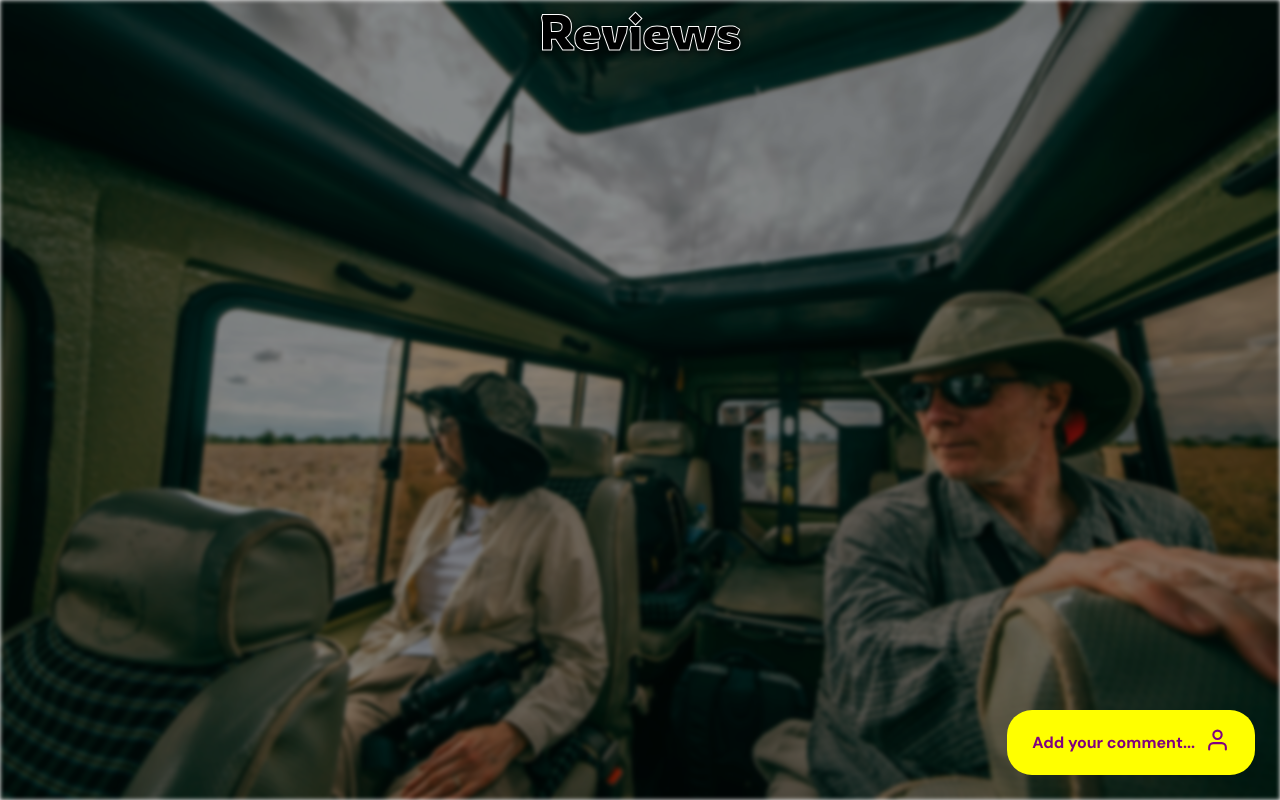
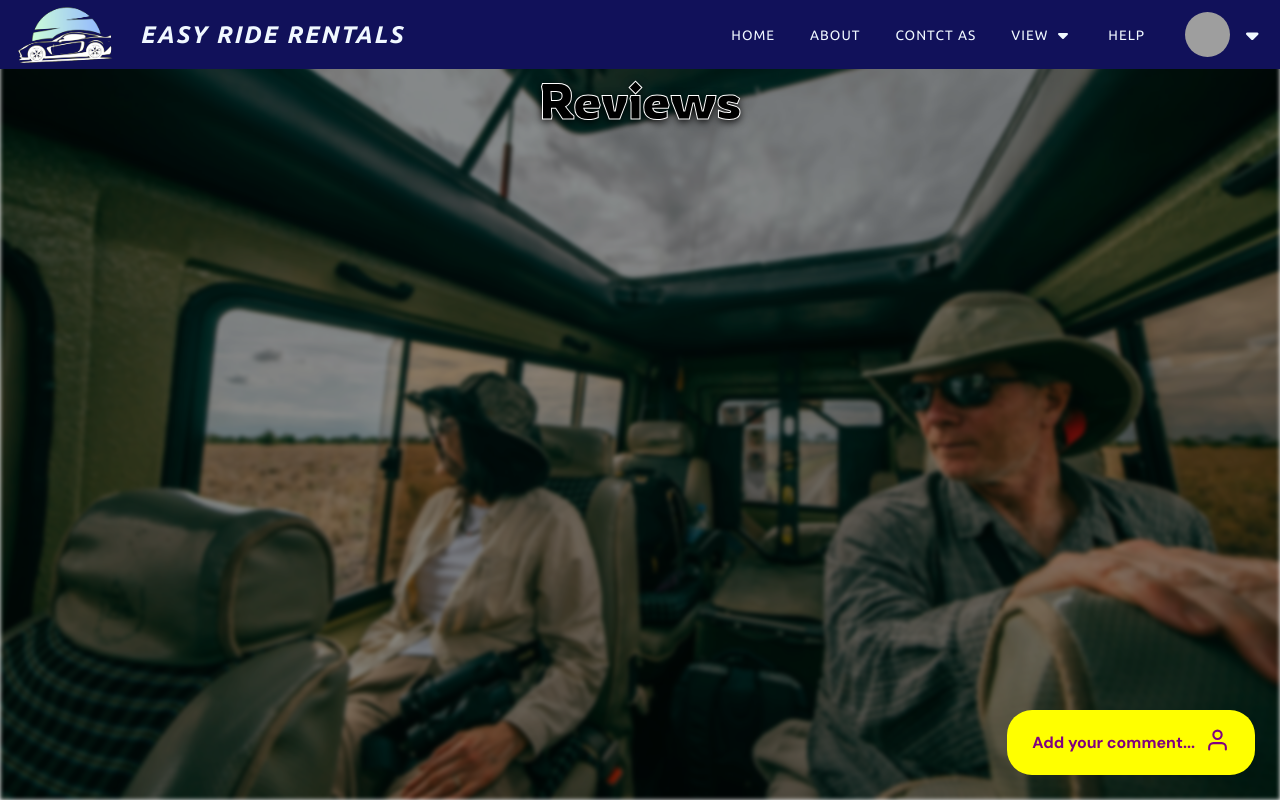
Before and after one commit to heshanJayawardhana/Vehical_Rentel_System, a PHP site: page /review_page/review.php in a window 1280 px wide. Run offline with PHP 8.4, Linux system fonts and the light colour scheme; the visitor is signed in with stand-in values (Sample User, id 1); data that the repository does not hold is empty; grey boxes are pictures that could not be loaded.

Commit message:
Complete Header

```diff
--- a/includes/footer.php
+++ /dev/null
@@ -1 +0,0 @@
-implement footer here
--- a/includes/header.php
+++ b/includes/header.php
@@ -1 +1,97 @@
-implement header here
+<?php
+
+    session_start();
+
+    if (isset($_SESSION['type'], $_SESSION['user_id'])) {
+        $is_logged_in = TRUE;
+    } else {
+        $is_logged_in = FALSE;
+    }
+
+?>
+
+<!DOCTYPE html>
+<html lang="en">
+<head>
+    <link rel="stylesheet" href="../includes/styles/headerStyles.css">
+
+    <style>
+        <?php
+
+        if ($is_logged_in) {
+            echo '
+            .sub_header .mini_header .header_act:nth-child(1) {
+                display: none;
+            }
+            ';
+        } else {
+            echo '
+            .sub_header .mini_header .header_act:nth-child(2) {
+                display: none;
+            }
+            ';
+        }
+
+
+        ?>
+    </style>
+
+</head>
+<body>
+    <header>
+
+        <div class="main_header">
+
+            <div class="sub_header">
+                <img src="../images/logo/logo_without_text.png" alt="logo">
+                <h3>Easy Ride Rentals</h3>
+            </div>
+
+            <div class="sub_header">
+                <div class="mini_header">
+                    <a class="header_link" href="">Home</a>
+                    <a class="header_link" href="">About</a>
+                    <a class="header_link" href="">Contct As</a>
+
+                    <div class="header_link">
+                        View
+
+                        <div class="icon">
+                            <svg xmlns="http://www.w3.org/2000/svg" viewBox="0 0 320 512"><path fill="currentColor" d="M137.4 374.6c12.5 12.5 32.8 12.5 45.3 0l128-128c9.2-9.2 11.9-22.9 6.9-34.9s-16.6-19.8-29.6-19.8L32 192c-12.9 0-24.6 7.8-29.6 19.8s-2.2 25.7 6.9 34.9l128 128z"/></svg>
+                        </div>
+
+                        <div class="header_drop dropdown">
+                            <a href="">Services</a>
+                            <a href="">vehicle</a>
+                            <a href="../review_page/review.php">Reviews</a>
+                        </div>
+
+                    </div>
+
+                    <a class="header_link" href="">Help</a>
+                </div>
+
+                <div class="mini_header">
+                    <div class="header_act">
+                        <a class="buttons" href="../signUp_page/signUp.html">Sign Up</a>
+                        <a class="buttons" href="../login_page/login.php">Sign In</a>
+                    </div>
+                    <div class="header_act">
+                        <img src="<?php echo $_SESSION['profile_image'] ?>" alt="Profile_Image">
+                        <div class="icon">
+                            <svg xmlns="http://www.w3.org/2000/svg" viewBox="0 0 320 512"><!--!Font Awesome Free 6.6.0 by @fontawesome - https://fontawesome.com License - https://fontawesome.com/license/free Copyright 2024 Fonticons, Inc.--><path fill="currentColor" d="M137.4 374.6c12.5 12.5 32.8 12.5 45.3 0l128-128c9.2-9.2 11.9-22.9 6.9-34.9s-16.6-19.8-29.6-19.8L32 192c-12.9 0-24.6 7.8-29.6 19.8s-2.2 25.7 6.9 34.9l128 128z"/></svg>
+                        </div>
+                        <div class="user_drop dropdown">
+                            <a href="">profile</a>
+                            <a href="">log out</a>
+                        </div>
+                    </div>
+                </div>
+
+            </div>
+
+        </div>
+
+    </header>
+</body>
+</html>
--- /dev/null
+++ b/includes/styles/headerStyles.css
@@ -0,0 +1,268 @@
+@import url('https://fonts.googleapis.com/css2?family=Ubuntu:ital,wght@0,300;0,400;0,500;0,700;1,300;1,400;1,500;1,700&display=swap');
+
+/*
+    font-family: "Ubuntu", sans-serif;
+*/
+
+* {
+    margin: 0;
+    padding: 0;
+    position: relative;
+}
+
+a {
+    text-decoration: none;
+    color: inherit;
+}
+
+header{
+    padding: 2px 15px;
+    width: calc(100% - 30px);
+    background-color: #11115a;
+    color: aliceblue;
+    z-index: 100;
+}
+
+.main_header{
+    display: flex;
+    align-items: center;
+    justify-content: space-between;
+    font-family: "Ubuntu", sans-serif;
+}
+
+.sub_header{
+    display: flex;
+    align-items: center;
+    gap: 25px;
+}
+
+.header_act,
+.mini_header{
+    display: flex;
+    align-items: center;
+    gap: 5px;
+}
+
+.header_act {
+    display: flex;
+    gap: 5px;
+}
+
+/* logo */
+
+.sub_header:nth-child(1) img {
+    width: 100px;
+    height: 65px;
+    object-fit: cover;
+    object-position: 0px -12px;
+    mix-blend-mode: lighten;
+}
+
+.sub_header:nth-child(1) h3 {
+    line-height: 1em;
+    text-transform: uppercase;
+    font-style: italic;
+    letter-spacing: 2px;
+    font-size: 1.5em;
+}
+
+/* header links */
+
+.mini_header .header_link {
+    padding: 10px 15px;
+    font-size: .85em;
+    font-weight: normal;
+    letter-spacing: 1px;
+    text-transform: uppercase;
+    display: flex;
+    align-items: center;
+    justify-content: center;
+    gap: 10px;
+    cursor: pointer;
+}
+
+.mini_header .header_link::after {
+    content: '';
+    position: absolute;
+    width: 100%;
+    height: 1.5px;
+    left: 0;
+    bottom: 1px;
+    background-color: aliceblue;
+    transform-origin: left;
+    transform: scale(0, 1);
+    transition: all ease-in-out .35s;
+}
+
+.mini_header .header_link:hover:after {
+    transform: scale(1, 1);
+}
+
+.mini_header .header_link .icon {
+    width: 15px;
+    height: 15px;
+}
+
+.mini_header .header_link .icon svg {
+    width: 10px;
+    transform: rotate(0deg);
+    transition: all ease-in-out .35s;
+}
+
+/* header actions */
+
+.sub_header .mini_header .header_act .buttons {
+    padding: 10px 15px;
+    text-transform: uppercase;
+    letter-spacing: 1px;
+    border-radius: 10px;
+    text-align: center;
+    font-weight: 600;
+    background-color: lightskyblue;
+    color: #11115a;
+    outline: 3px solid lightskyblue;
+    outline-offset: -3px;
+    transition: all ease-in-out .5s;
+}
+
+.sub_header .mini_header .header_act .buttons:hover {
+    color: lightskyblue;
+    background-color: #11115a;
+}
+
+/* when user logged in */
+
+.sub_header .mini_header .header_act img {
+    width: 45px;
+    height: 45px;
+    border-radius: 50%;
+    object-fit: cover;
+    object-position: center;
+}
+
+.sub_header .mini_header .header_act .icon {
+    width: 25px;
+    height: 25px;
+    display: flex;
+    align-items: center;
+    justify-content: center;
+    cursor: pointer;
+    margin-left: 5px;
+    transition: all ease-in-out .35s;
+    transform: rotate(0deg);
+}
+
+.sub_header .mini_header .header_act .icon svg {
+    width: 12.5px;
+    color: aliceblue;
+}
+
+/* nav bar drop down */
+
+.header_drop {
+    position: absolute;
+    display: flex;
+    z-index: 10;
+    flex-direction: column;
+    padding: 5px 5px 10px 15px;
+    border-radius: 10px;
+    background-color: #2f2f88;
+    box-shadow: -2px 3px 5px rgba(5, 5, 5, 0.5);
+    gap: 5px;
+    bottom: -100px;
+    left: -27.5px;
+}
+
+.header_drop a {
+    padding: 5px 5px 5px 15px;
+    width: 85px;
+    font-size: 1em;
+    font-weight: normal;
+    text-align: right;
+    letter-spacing: 1px;
+    text-transform: uppercase;
+}
+
+.header_drop a::after {
+    content: '';
+    position: absolute;
+    width: 100%;
+    height: 1.5px;
+    left: 0;
+    bottom: 1px;
+    background-color: aliceblue;
+    transform-origin: right;
+    transform: scale(0, 1);
+    transition: all ease-in-out .35s;
+}
+
+.header_drop a:hover:after {
+    transform: scale(1, 1);
+}
+
+/* dashboard drop down */
+
+.user_drop {
+    position: absolute;
+    display: flex;
+    z-index: 10;
+    flex-direction: column;
+    padding: 5px 5px 10px 15px;
+    border-radius: 10px;
+    background-color: #2f2f88;
+    box-shadow: -2px 3px 5px rgba(5, 5, 5, 0.5);
+    gap: 5px;
+    bottom: -75px;
+    right: -5px;
+}
+
+.user_drop a {
+    padding: 5px 5px 5px 15px;
+    width: 85px;
+    font-size: 1em;
+    font-weight: normal;
+    text-align: right;
+    letter-spacing: 1px;
+    text-transform: uppercase;
+}
+
+.user_drop a::after {
+    content: '';
+    position: absolute;
+    width: 100%;
+    height: 1.5px;
+    left: 0;
+    bottom: 1px;
+    background-color: aliceblue;
+    transform-origin: right;
+    transform: scale(0, 1);
+    transition: all ease-in-out .35s;
+}
+
+.user_drop a:hover:after {
+    transform: scale(1, 1);
+}
+
+/* drop down animations */
+
+.dropdown {
+    transform: scale(0);
+    transition: all ease-in-out .5s;
+    transform-origin: right top;
+}
+
+.mini_header .header_link:hover .dropdown {
+    transform: scale(1);
+}
+
+.mini_header .header_link:hover .icon svg {
+    transform: rotate(180deg);
+}
+
+.sub_header .mini_header .header_act:hover .dropdown {
+    transform: scale(1);
+}
+
+.sub_header .mini_header .header_act:hover .icon  {
+    transform: rotate(180deg);
+}
--- a/login_page/login.css
+++ b/login_page/login.css
@@ -200,6 +200,7 @@ body::after {
 .frame .logo img {
     width: 130%;
     right: 15%;
+    mix-blend-mode: exclusion;
 }
 
 .formBlock h2 {
--- a/login_page/login.php
+++ b/login_page/login.php
@@ -12,7 +12,7 @@
     <div class="frame">
 
         <div class="logo">
-            <img src="../images/logo_trpnt_bg.png" alt="logo">
+            <img src="../images/logo/logo_yellow.png" alt="logo-png">
         </div>
 
         <div class="formBlock">
--- a/login_page/loginAction.php
+++ b/login_page/loginAction.php
@@ -23,8 +23,9 @@ if ($_SERVER['REQUEST_METHOD'] === 'POST') {
         $customer_data = $fetch_from_customer->fetch_assoc();
         $_SESSION['type'] = 'customers';
         $_SESSION['user_id'] = $customer_data['user_id'];
+        $_SESSION['profile_image'] = $customer_data['profile_image'];
 
-        echo '<p>Login Succeeded!</p><h1>'.$customer_data['first_name'].' '.$customer_data['last_name'].'</h1>';
+        echo '<p>Login Succeeded!</p><h1>'.$customer_data['first_name'].' '.$customer_data['last_name'].'</h1> <p> Image Path'.$customer_data['profile_image'];
         exit();
     } else {
         // Check drivers if no customer found
@@ -40,6 +41,7 @@ if ($_SERVER['REQUEST_METHOD'] === 'POST') {
             $driver_data = $fetch_from_driver->fetch_assoc();
             $_SESSION['type'] = 'drivers';
             $_SESSION['user_id'] = $driver_data['user_id'];
+            $_SESSION['profile_image'] = $driver_data['profile_image'];
 
             echo '<p>Login Succeeded!</p><h1>'.$driver_data['first_name'].' '.$driver_data['last_name'].'</h1>';
             exit();
--- a/review_page/review.php
+++ b/review_page/review.php
@@ -15,13 +15,18 @@ include '../includes/config.php';
 </head>
 <body>
 
+    <!-- header -->
+    <?php
+        include_once '../includes/header.php';
+    ?>
+
     <div id="big_box">
         <div class="topic">Reviews</div>
 
         <div class="review_block">
         <?php
 
-session_start();
+// session_start();
 
 // Check if user haslogged in
 if (isset($_SESSION['type'], $_SESSION['user_id'])) {
--- a/signUp_page/signUp.html
+++ b/signUp_page/signUp.html
@@ -12,7 +12,7 @@
 <div class="outerFrame">
     <div class="innerFrame">
         <a href="">
-            <img src="../images/logo_trpnt_bg.png" alt="logo-png">
+            <img src="../images/logo/logo_with_text.png" alt="logo-png">
         </a>
         <button id="toggleBtn">Sign Up as <span id="regType">Driver</span></button>
     </div>
--- a/signUp_page/signUpAction.php
+++ b/signUp_page/signUpAction.php
@@ -90,6 +90,7 @@ if ($_SERVER['REQUEST_METHOD'] === 'POST') {
         session_start();  //login the user
         $_SESSION['type'] = $regType;
         $_SESSION['user_id'] = $user_id;
+        $_SESSION['profile_image'] = $imgPath;
 
         // header("Location: path_to_profile_dashboard");
         echo 'Registration Succeeded :) \n ' . $_SESSION['user_id'];
--- a/styles/signUpStyles.css
+++ b/styles/signUpStyles.css
@@ -88,7 +88,8 @@ h3 span {
 
 .innerFrame:first-child img {
     width: 12.5em;
-    filter: invert(1);
+    mix-blend-mode: lighten;
+    /* filter: invert(1); */
 }
 
 .innerFrame:first-child button {
```
Also changed, not shown: includes/footer.html (added, +11 -0 lines), images/favicon.ico, images/logo/logo_with_text.png (added), images/logo/logo_without_text.png (added), images/logo/logo_yellow.png (added), includes/styles/footerStyles.css (added).
